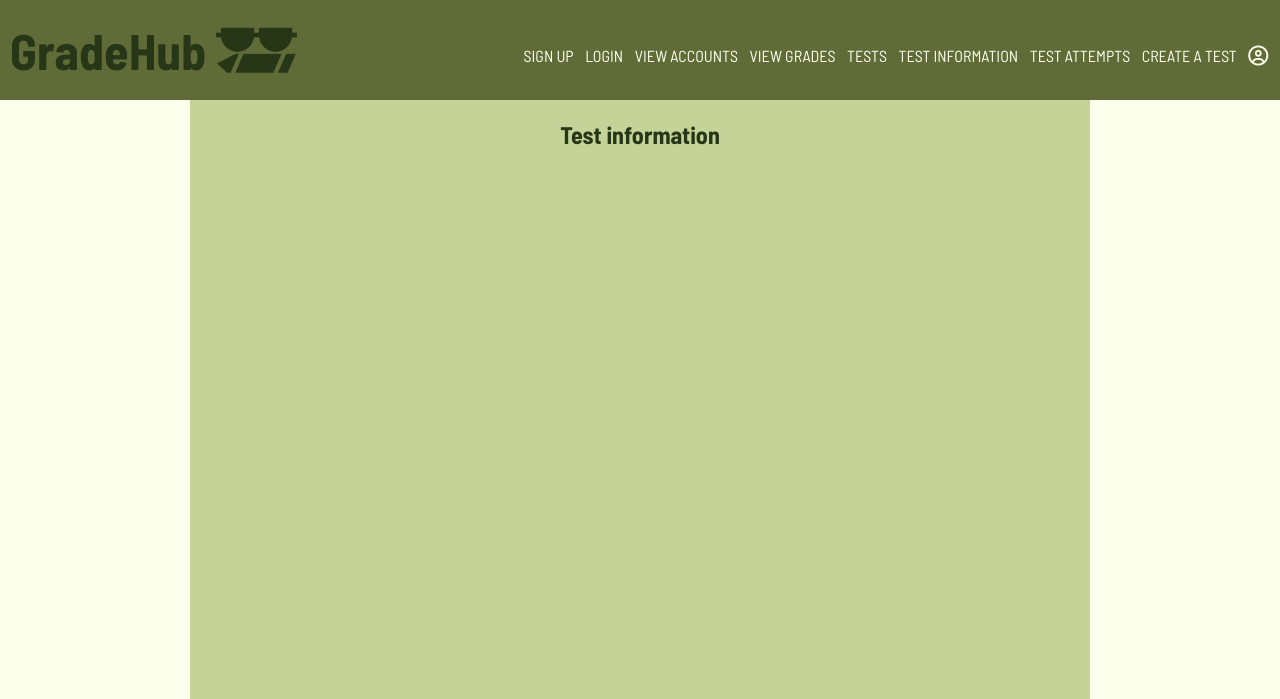
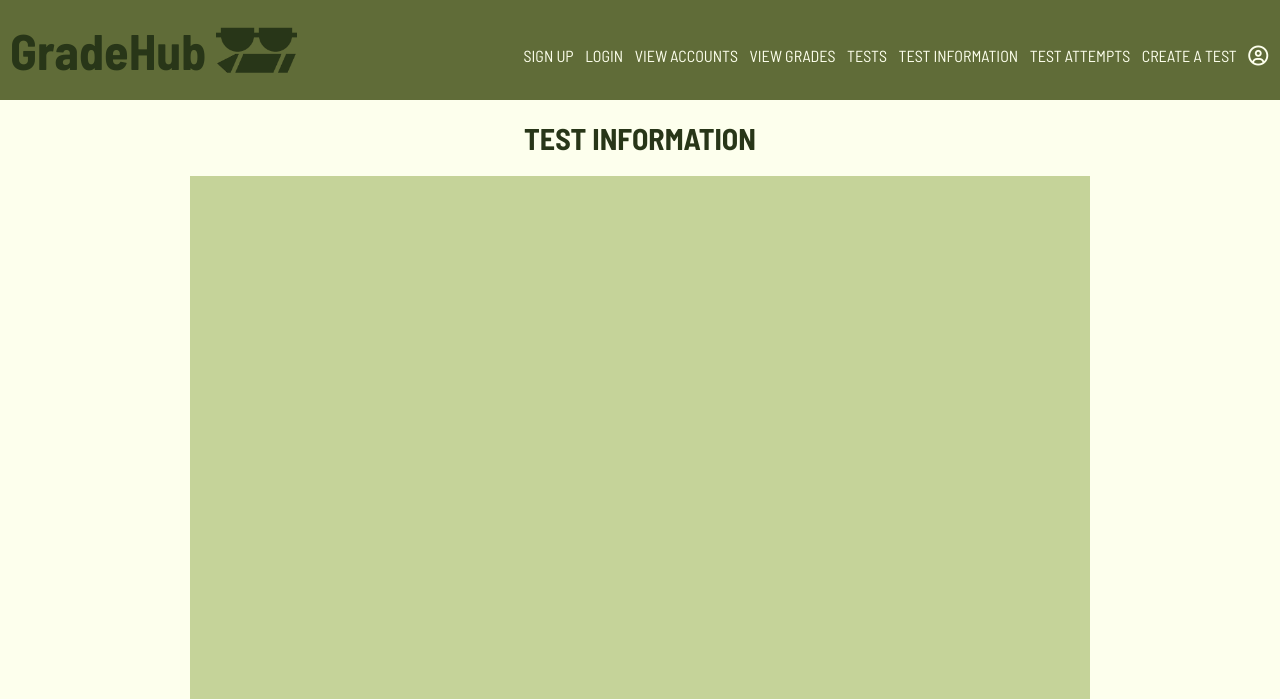
Before and after one commit to emott13/CSET160-Final-Project, a Flask app: page /test_info in a window 1280 px wide. Shown: the top 699 px of the page. Run offline with Flask 3, Linux system fonts and the light colour scheme; data comes from the database, SQL or seed files in the repository; data that the repository does not hold is empty; some libraries are stand-ins or nearby versions.

Commit message:
css/html adjustments for display

```diff
--- a/static/styles/attempts.css
+++ b/static/styles/attempts.css
@@ -15,8 +15,9 @@ body{
     flex-direction: column;
     align-items: center;
     margin: 0 auto;
+    background-color: var(--color-4);
+    min-height: calc(100vh - 276px);
     max-width: 900px;
-    background-color: var(--color-4);
     padding: 15px;
     font-family: var(--font-main);
     color: var(--color-2);
--- a/static/styles/base.css
+++ b/static/styles/base.css
@@ -152,6 +152,19 @@ button#signout-btn:hover{
     background-color: #283618;
 }
 
+/* ---- REUSABLE STYLES ----  */
+
+.title{
+    display: flex;
+    flex-direction: column;
+    align-items: center;
+    margin: 20px auto;
+    text-transform: uppercase;
+    color: var(--color-2);
+    font-family: var(--font-main);
+    font-size: 30px;
+}
+
 /* ----------------------- */
 /* ---- FOOTER STYLES ---- */
 /* ----------------------- */
--- a/static/styles/create.css
+++ b/static/styles/create.css
@@ -48,7 +48,7 @@ body{
     margin: 0 auto;
     background-color: var(--color-4);
     padding: 15px;
-    min-height: calc(100vh - 200px);
+    min-height: calc(100vh - 276px);
     max-width: 1000px;
 }
 
--- a/static/styles/edit.css
+++ b/static/styles/edit.css
@@ -22,7 +22,7 @@ body{
     margin: 0 auto;
     background-color: var(--color-4);
     padding: 15px;
-    min-height: calc(100vh - 200px);
+    min-height: calc(100vh - 276px);
     max-width: 1000px;
 }
 
--- a/static/styles/test_info.css
+++ b/static/styles/test_info.css
@@ -18,13 +18,9 @@ body{
     margin: 0 auto;
     background-color: var(--color-4);
     padding-top: 20px;
-    min-height: calc(100vh - 200px);
+    min-height: calc(100vh - 276px);
     max-width: 900px;
     text-align: center;
-}
-
-.testContainer > h2{
-    color: var(--color-2);
 }
 
 .testWrapper{
--- a/templates/account_info.html
+++ b/templates/account_info.html
@@ -1,6 +1,7 @@
 <link rel="stylesheet" href="../static/styles/styles.css">
 {% extends 'base.html' %}
 {% block body %}
+    <h2 class="title">Account information</h2>
     <div class="page">
         <form class="login-form">
             {% if error %}
--- a/templates/attempts.html
+++ b/templates/attempts.html
@@ -19,6 +19,7 @@
 </script>
 {%extends 'base.html'%}
 {% block body %}
+    <h2 class="title">Test Attempts</h2>
     <div class="attemptsContainer">
         {% if message %}
             <p>{{ message }}</p>
--- a/templates/home.html
+++ b/templates/home.html
@@ -1,4 +1,3 @@
-
 <link rel="stylesheet" href="../static/styles/styles.css">
 {% extends 'base.html' %}
 {% block body %}
--- a/templates/take_test.html
+++ b/templates/take_test.html
@@ -2,7 +2,6 @@
 {% extends 'base.html' %}
 {% block body %}
 <div class="page">
-
     <form class="login-form" method="POST">
         {% if error %}
             <h4 class="login-error">{{error}}</h4>
--- a/templates/test_info.html
+++ b/templates/test_info.html
@@ -9,8 +9,8 @@
 </script>
 {%extends 'base.html'%}
 {% block body %}
+<h2 class="title">Test information</h2>
 <div class="testContainer">
-    <h2>Test information</h2>
     {% for i in range(testRows|length) %}
     <div class="testWrapper">
         <table class="testItem">
```
Also changed, not shown: static/styles/accounts.css (+1 -12 lines).
